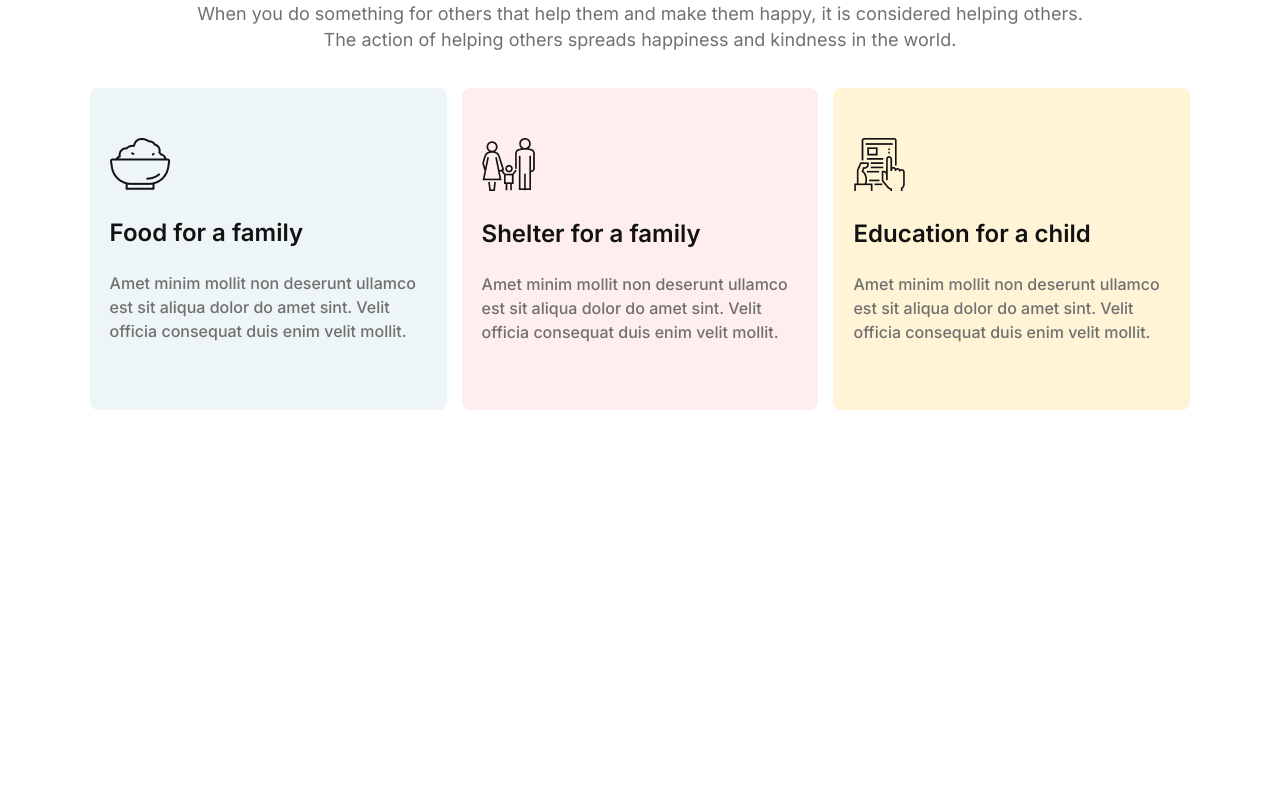
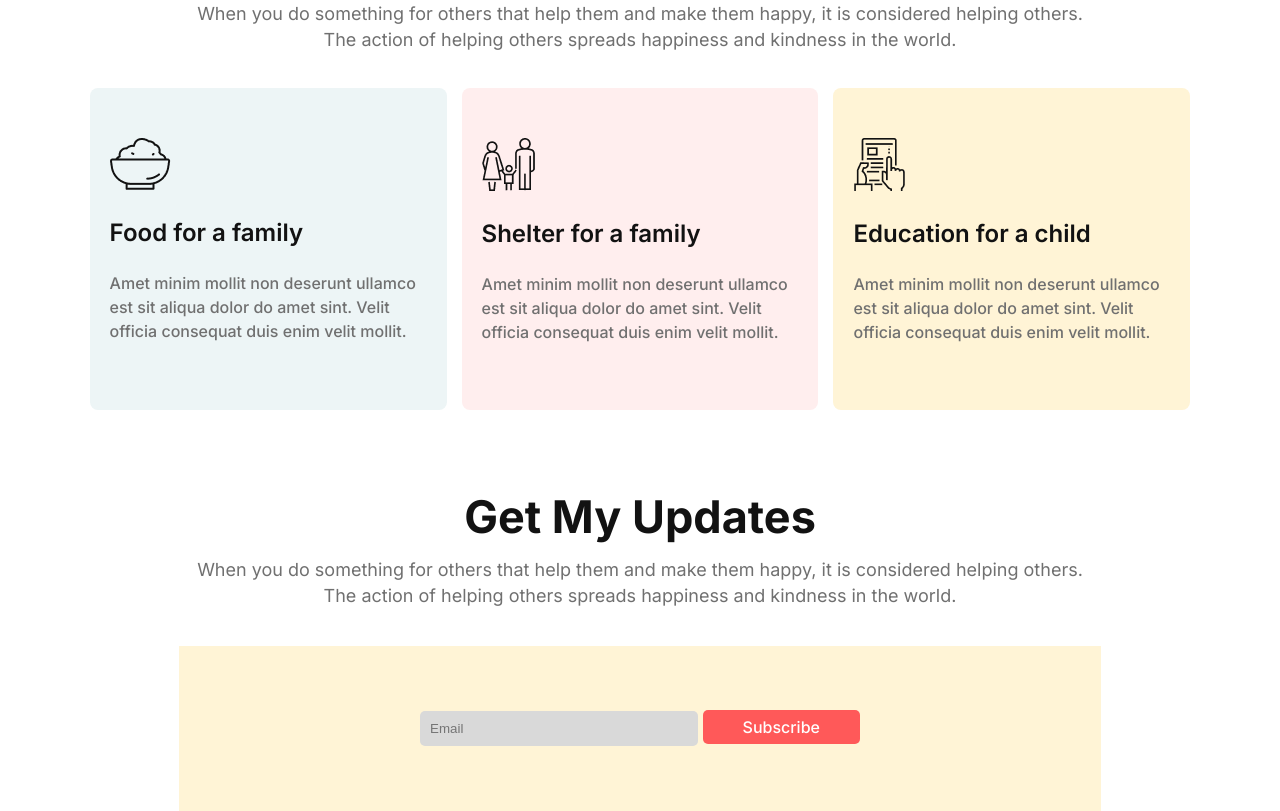
Before and after one commit to harunorrashid4419/first-assignment, a plain HTML site: page index.html in a window 1280 px wide. Shown: the part 1202-2013 px from the top of the page. Before the commit the page ends 1651 px from the top, so only its background shows below. Drawn offline with Linux system fonts and the light colour scheme.

Commit message:
get update section add

```diff
--- a/index.html
+++ b/index.html
@@ -75,6 +75,17 @@
     </section>
 
 
+    <section class="get-update">
+        <h2 class="second-header">Get My Updates</h2>
+        <p class="paragraph black">When you do something for others that help them and make them happy, it is considered helping others.</p>
+        <p class="paragraph black">The action of helping others spreads happiness and kindness in the world.</p>
+
+        <div class="subscriber">
+            <input type="email" placeholder="Email">
+            <a class="main-button added-button" href="#">Subscribe</a>
+        </div>
+    </section>
+
 
 </body>
 </html>
--- a/style.css
+++ b/style.css
@@ -123,3 +123,28 @@ body{
     font-weight: 500;
     line-height: 24px;
 }
+
+
+
+.get-update{
+    padding-top: 40px;
+}
+.get-update .subscriber{
+    text-align: center;
+    background-color: #FFF4D6;
+    width: 72%;
+    margin:40px auto 0;
+    padding: 65px 0px;
+}
+.added-button{
+    padding: 7px 40px;
+    font-size: 16px;
+    font-weight: 500;
+}
+.get-update .subscriber input{
+    width: 28%;
+    padding: 10px 10px;
+    background: #D9D9D9;
+    border: navajowhite;
+    border-radius: 5px;
+}
```
